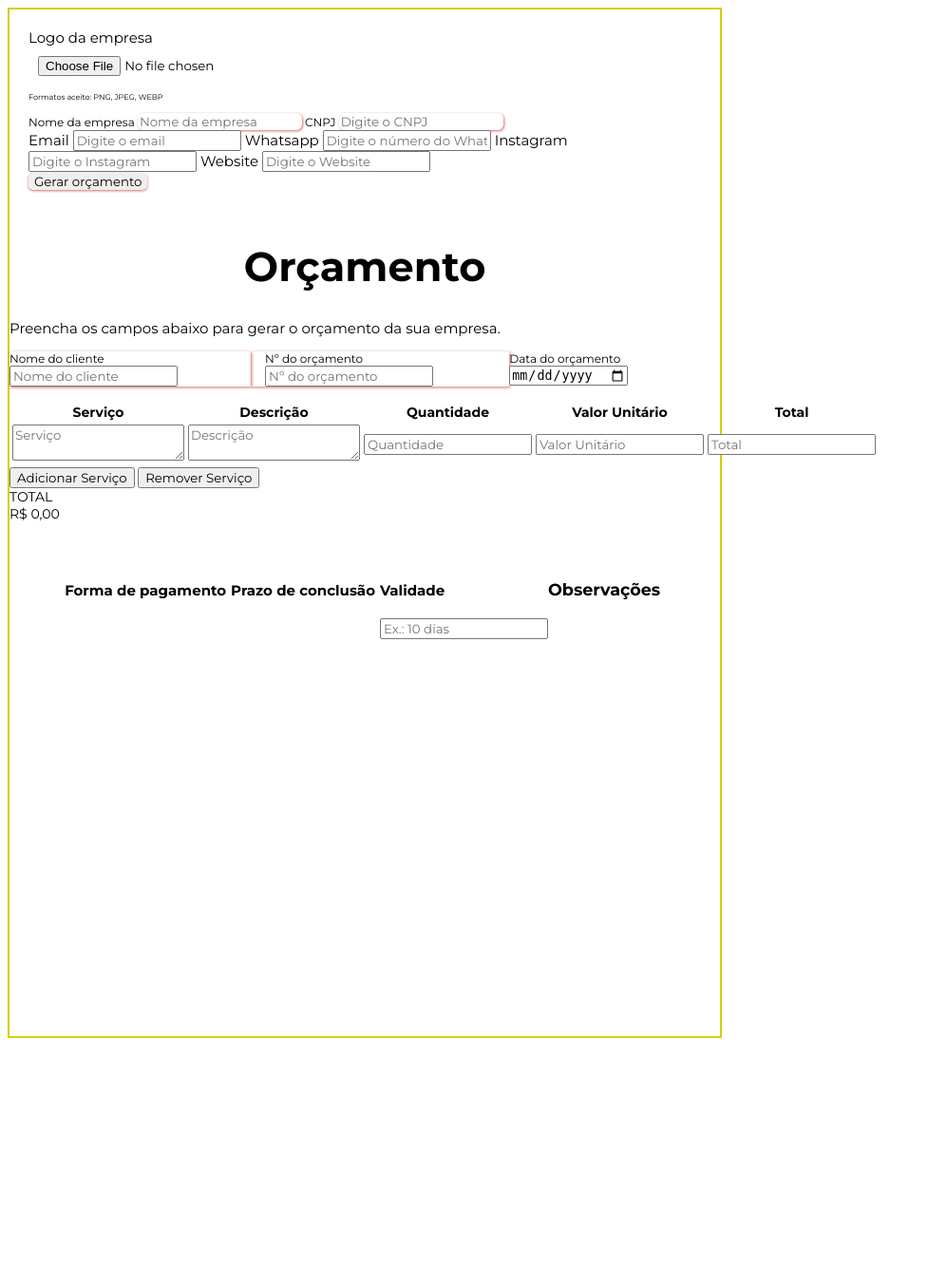
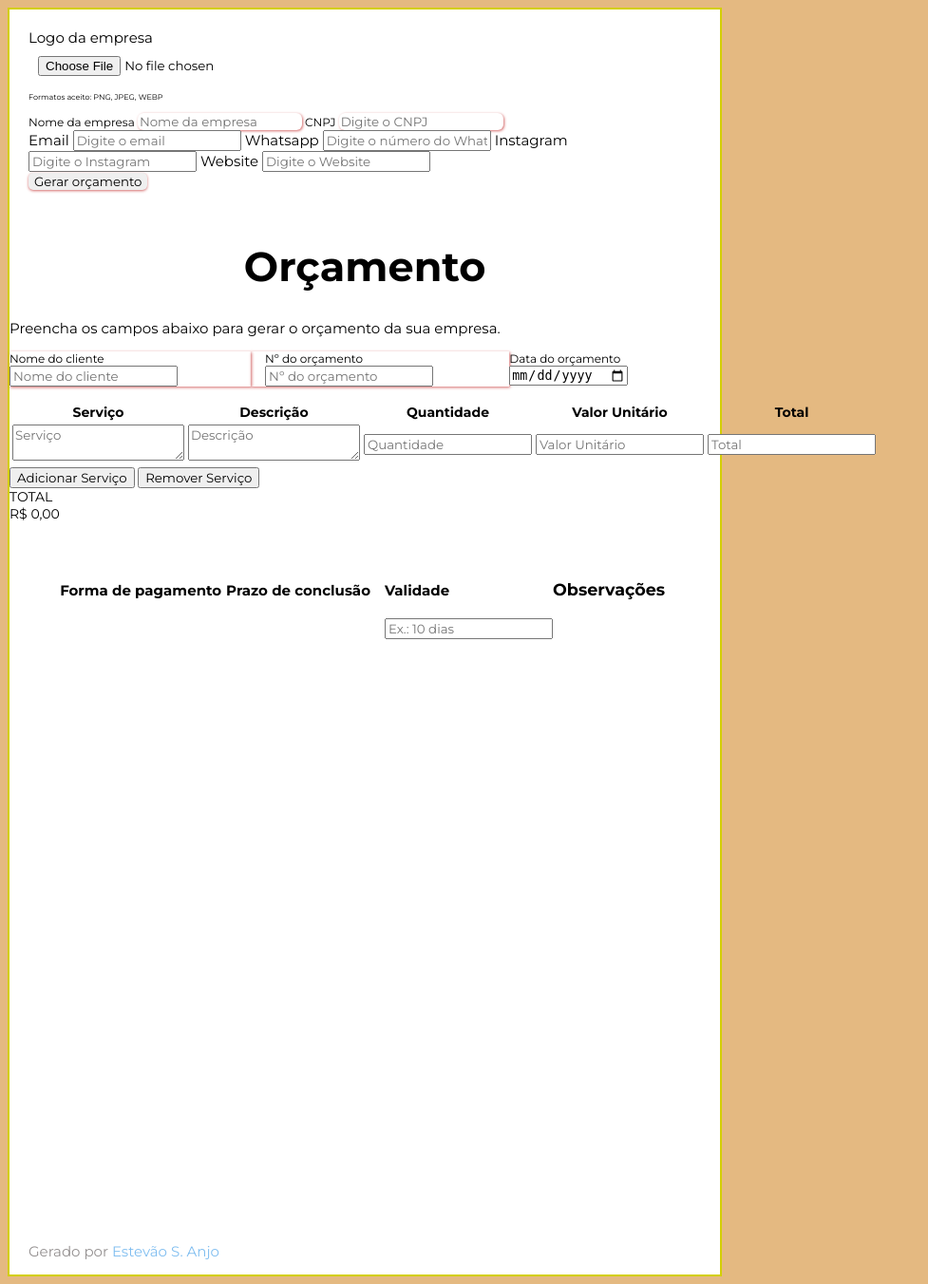
Before and after one commit to estevaosanjo/geradordeorcamentos, a Flask app: page / in a window 1280 px wide. Shown: the whole page at 95% size, without its empty margins (0-977 px from the left). Before the commit the page ends 1093 px from the top, so only its background shows below. Run offline with Flask 3, Linux system fonts and the light colour scheme; parts of the project's set-up code (start-up, migrations or seed data) failed here and were passed over.

Commit message:
Update on 'validity', added a signature that references GitHub

```diff
--- a/Static/css/style.css
+++ b/Static/css/style.css
@@ -3,7 +3,9 @@
     display: center;
     justify-content:center;
 }
-
+body{
+    background-color: rgb(228, 185, 129);
+}
 .pagina  {
     width:198mm;
     min-height:286mm;
@@ -128,10 +130,22 @@ input[type="date" i] {
     padding-right: 5px;
 }
 .validade{
-
+    padding-left: 10px;
 }
 .observacoes{
+    display: block;
     padding-right: 5px;
+}
+
+.rodape{
+    margin-left: 20px;
+    padding-top: 600px;
+    color: rgb(148, 144, 144);
+}
+
+.rodape a{
+    color: rgb(128, 190, 240);
+    text-decoration-line: none;
 }
 #gerar-orcamento{
     box-shadow: 0 1px 3px  #d46b6b;
--- a/Templates/index.html
+++ b/Templates/index.html
@@ -170,6 +170,12 @@
                     </section>
                 </div>
 
+                <div class="rodape">
+                    <p>Gerado por <a href="https://github.com/estevaosanjo" target="_blank">Estevão S. Anjo</a></p>
+                    <label>
+                        <a image src="/static/assinatura.png" height="100px" width="200px"></a>
+                    </label>
+                </div>
             </div>
 
             <script src="{{ url_for('static', filename='js/script.js') }}"></script>
```
Also changed, not shown: Static/assinatura.png (added).
